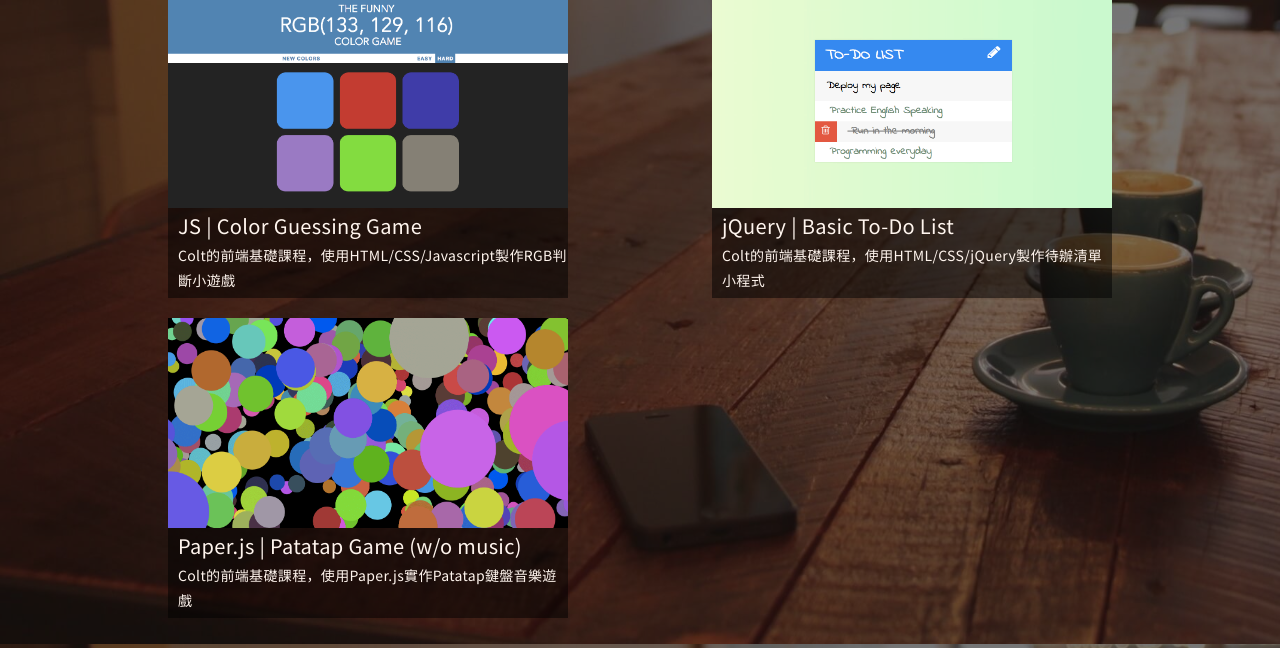
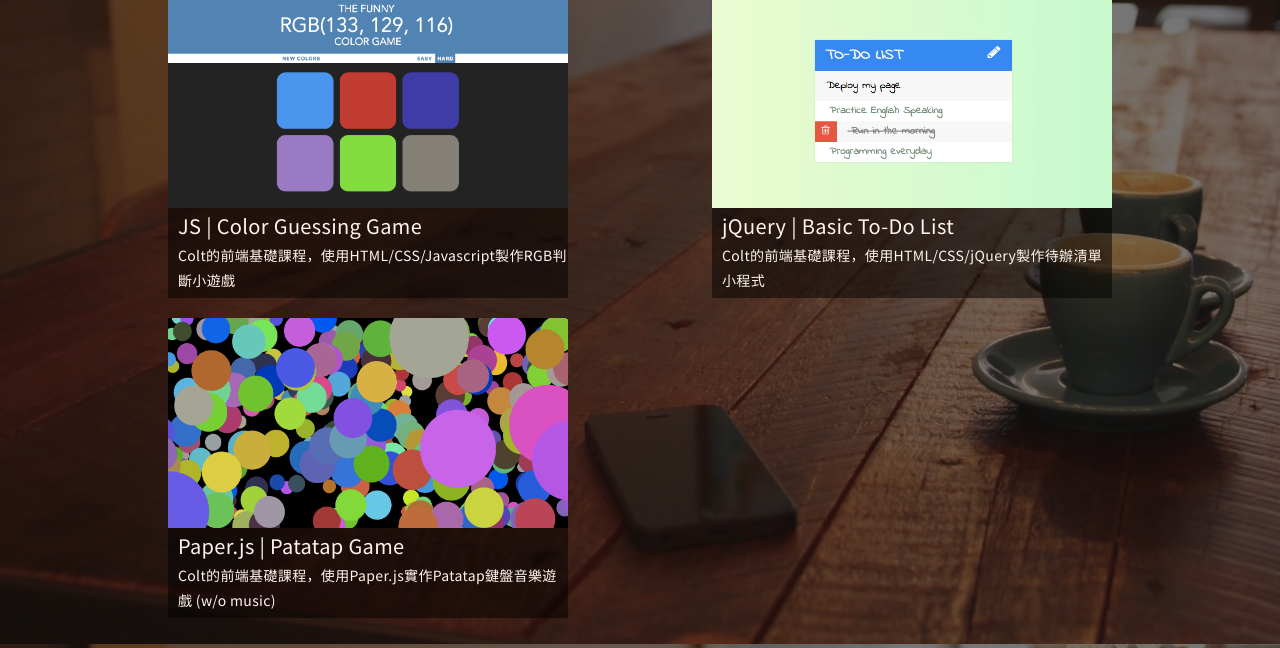
Before and after one commit to DezChuang/works-collection-demo, a plain HTML site: page index.html in a window 1280 px wide. Shown: the part 1160-1808 px from the top of the page. Drawn offline with Linux system fonts and the light colour scheme.

```diff
--- a/index.html
+++ b/index.html
@@ -115,8 +115,8 @@
         </div>
         <div class="content">
           <div class="stream-text">
-            <p class="title">Paper.js | Patatap Game (w/o music)</p>
-            <p class="streamer">Colt的前端基礎課程，使用Paper.js實作Patatap鍵盤音樂遊戲</p>
+            <p class="title">Paper.js | Patatap Game</p>
+            <p class="streamer">Colt的前端基礎課程，使用Paper.js實作Patatap鍵盤音樂遊戲 (w/o music)</p>
           </div>
         </div>
       </a>
```
